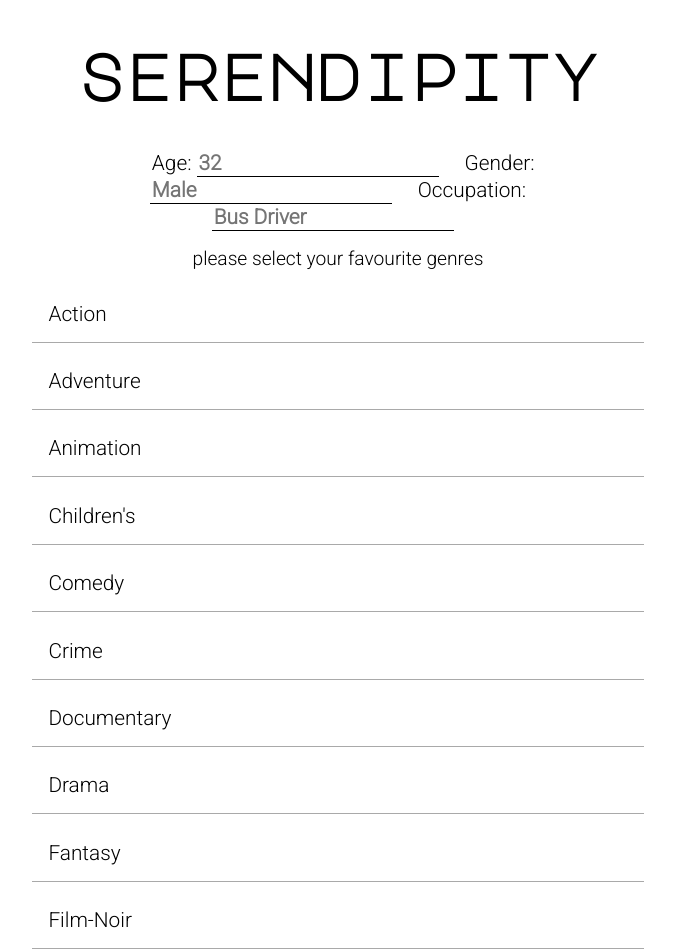
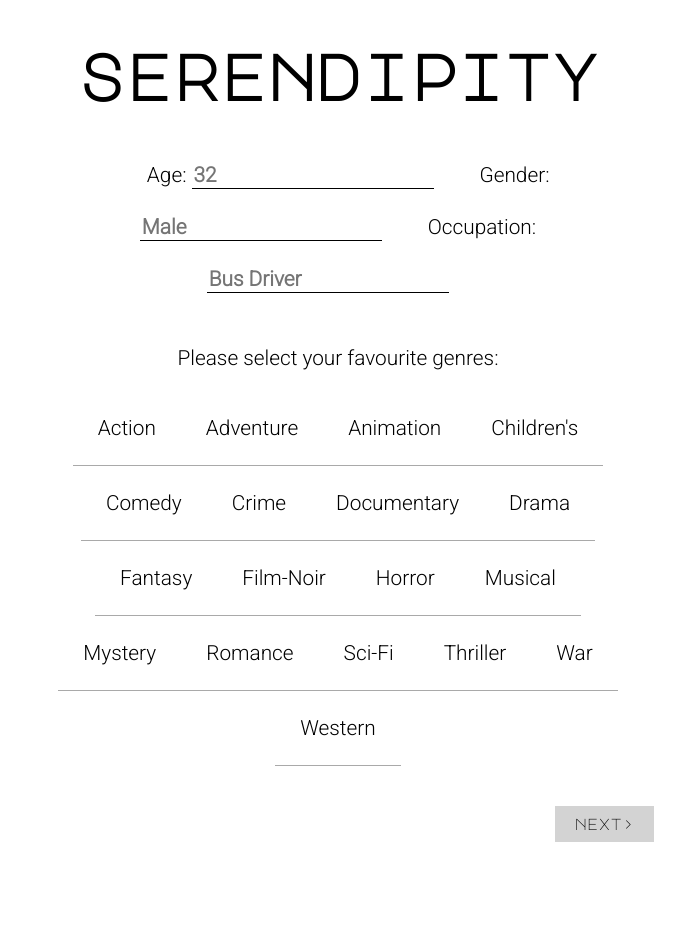
Before and after one commit to JackFlukinger/Serendipity, an Angular app in the folder Serendipity/: page / in a window 1280 px wide. Shown: the top 952 px of the page, without its empty margins (302-987 px from the left). After the commit the page ends 842 px from the top, so only its background shows below. Built offline with nearby package versions, Linux system fonts and the light colour scheme.

Commit message:
Improvements in UI for the interests page

```diff
--- a/Serendipity/src/app/interests/interests.component.html
+++ b/Serendipity/src/app/interests/interests.component.html
@@ -1,5 +1,7 @@
 <div class = "content">
-  <form [formGroup]="profileForm" (ngSubmit)="onSubmit()">
+  <form [formGroup]="profileForm" (ngSubmit)="onSubmit()" novalidate>
+
+    <div class = "bioItems">
     <label>
       Age:
       <input
@@ -19,17 +21,14 @@
       formControlName="occupation"
       placeholder="Bus Driver">
     </label>
+   </div>
 
     <div class="genres">
-      <h2 class="topmessage">please select your favourite genres</h2>
-      <ul>
-        <li class = "genreBtn" [ngClass]="likedgenres[i] ? 'selected' : ''" *ngFor = "let genre of genres; let i = index" id="{{ i }}" (click)="toggleGenre(i)">
-          {{ genre }}
-        </li>
-      </ul>
-    </div>
+        <h2 class="formField">Please select your favourite genres:</h2>
+        <input type="button" class="genreBtn" [ngClass]="likedgenres[i] ? 'selected' : ''" *ngFor = "let genre of genres; let i = index" id="{{ i }}" (click)="toggleGenre(i)" value ="{{ genre }}">
+      </div>
 
-    <button type="submit" [disabled]="!profileForm.valid">>></button>
+    <button class="btn_submit" type="submit" [disabled]="!profileForm.valid" (click)="onSubmit()">next></button>
 
   </form>
 </div>
--- a/Serendipity/src/app/interests/interests.component.scss
+++ b/Serendipity/src/app/interests/interests.component.scss
@@ -1,19 +1,25 @@
-ul {
-  padding: 0;
-}
-
-label, li{
+label, .formField{
     font-family: 'Roboto', sans-serif;
     font-size: 1.3em;
     font-weight: lighter;
     margin: 0.5em;
     text-align: center;
     list-style: none;
+    padding: 10px;
+  }
+
+  .genres{
+    margin: auto;
+    padding:20px
   }
 
 .genreBtn{
+  font-family: 'Roboto', sans-serif;
+  font-size: 1.3em;
+  font-weight: lighter;
+  margin: 0;
   background: white;
-  padding: 16px;
+  padding: 25px;
   transition: .2s;
   text-align: left;
   border-bottom: 1px solid darkgrey;
@@ -46,3 +52,34 @@ input {
 input:focus {
   outline: none;
 }
+
+
+.btn_submit{
+  font-family: 'Major Mono Display', monospace;
+  border: none;
+  padding: 10px 20px;
+  color: black;
+  font-size: 1em;
+  //border: 4px solid white;
+  background-color: lightgrey;
+  transition: .2s;
+  float: right;
+  margin-top:20px;
+}
+
+.btn_submit:hover{
+  font-family: 'Major Mono Display', monospace;
+  border: none;
+  padding: 10px 20px;
+  color: black;
+  font-size: 1em;
+  //background-color: lightgreen;
+  //border: 4px solid black;
+  box-shadow: 0px 0px 2px black inset;
+  cursor: pointer;
+  margin-top: 20px;
+}
+
+.bioItems{
+  line-height: 50px;
+}
--- a/Serendipity/src/app/interests/interests.component.ts
+++ b/Serendipity/src/app/interests/interests.component.ts
@@ -1,6 +1,7 @@
 import { Component, OnInit } from '@angular/core';
 import { FormControl, FormGroup, FormBuilder, Validators } from '@angular/forms';
 import { element } from 'protractor';
+import { AppComponent } from '../app.component';
 
 @Component({
   selector: 'app-interests',
@@ -36,18 +37,20 @@ export class InterestsComponent implements OnInit {
   likedgenres: boolean[] = new Array(this.genres.length)
 
   toggleGenre(index:number){
-    this.likedgenres[index] = !this.likedgenres[index]
+    this.likedgenres[index] = !this.likedgenres[index];
+    console.log("Has been clicked" + index);
+    console.log(this.likedgenres);
   }
 
-  //change the color of an item when the user clicks
-  toggleColor(event: Event){
-      var elementId: string = (event.target as Element).id;
-      console.log("Has been clicked" + elementId);
-  }
 
   onSubmit() {
     // TODO: Use EventEmitter with form value
-    console.warn(this.profileForm.value);
+    //if (this.profileForm.valid) {
+    console.log("Form Submitted!");
+    //}
+    //else{
+    //console.warn(this.profileForm.value);
+    //}
   }
 
   constructor(private fb: FormBuilder) { }
@@ -57,7 +60,9 @@ export class InterestsComponent implements OnInit {
       age: ['', [Validators.required, Validators.min(1), Validators.max(110), Validators.pattern('[^[1-9]+$')]],
       gender: ['', [Validators.required, Validators.pattern('[a-zA-Z ]*')]],
       occupation: ['', [Validators.required, Validators.pattern('[a-zA-Z ]*')]]
-    });
+    }
+    //{validator:  }
+    );
   }
 
 }
```
